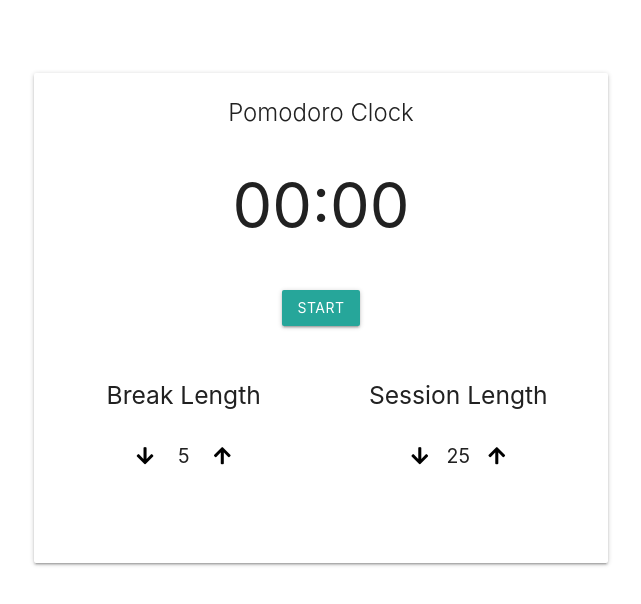
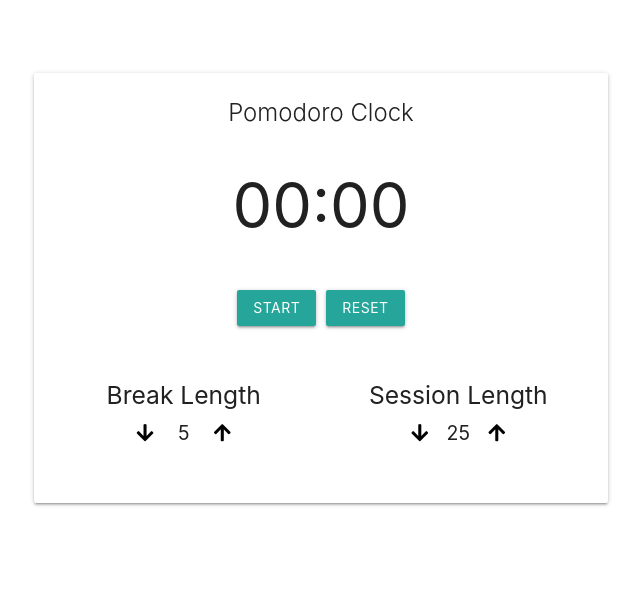
Before and after one commit to deweis/fcc-pomodoro, a React (Create React App) app: page / in a window 1280 px wide. Shown: the top 604 px of the page, without its empty margins (319-960 px from the left). Built offline with nearby package versions, Linux system fonts and the light colour scheme.

Commit message:
Solve user story #10

```diff
--- a/src/App.css
+++ b/src/App.css
@@ -3,6 +3,6 @@
   margin-top: 50px;
 }
 
-button {
-  margin: 25px 0 40px 0;
+.btn {
+  margin: 25px 5px 40px 5px;
 }
--- a/src/App.js
+++ b/src/App.js
@@ -67,6 +67,9 @@ class App extends Component {
                     <button id="start_stop" className="btn">
                       Start
                     </button>
+                    <button id="reset" className="btn">
+                      Reset
+                    </button>
                     <div className="row">
                       <Controller
                         title="Break Length"
```
